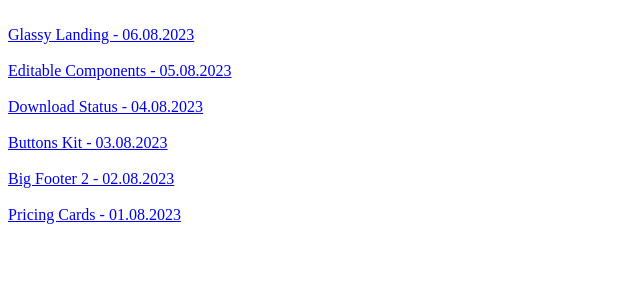
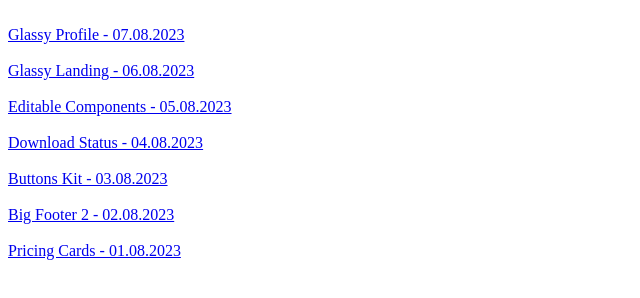
Before and after one commit to VV01T3K/iCodeThis, a plain HTML site: page index.html in a window 1280 px wide. Shown: the whole page, without its empty margins (0-640 px from the left). Drawn offline with Linux system fonts and the light colour scheme.

Commit message:
Update index.html

```diff
--- a/index.html
+++ b/index.html
@@ -7,6 +7,8 @@
 </head>
 <body>
     <br>
+    <a href="./Projects/Glassy Profile - 07.08.2023/index.html">Glassy Profile - 07.08.2023</a>
+    <br><br>
     <a href="./Projects/Glassy Landing - 06.08.2023/index.html">Glassy Landing - 06.08.2023</a>
     <br><br>
     <a href="./Projects/Editable Components - 05.08.2023/index.html">Editable Components - 05.08.2023</a>
```
